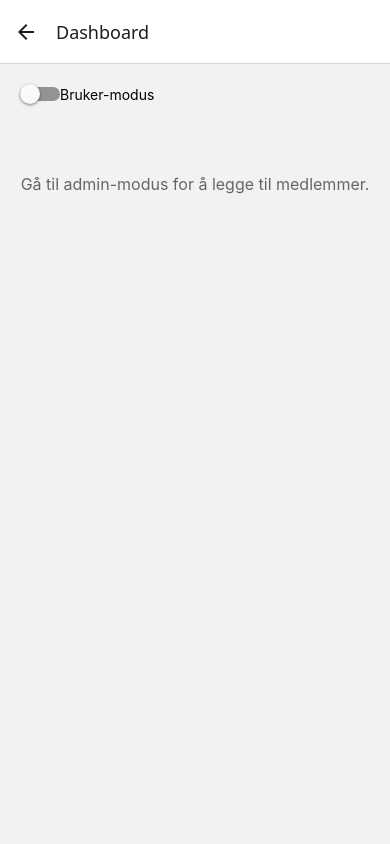
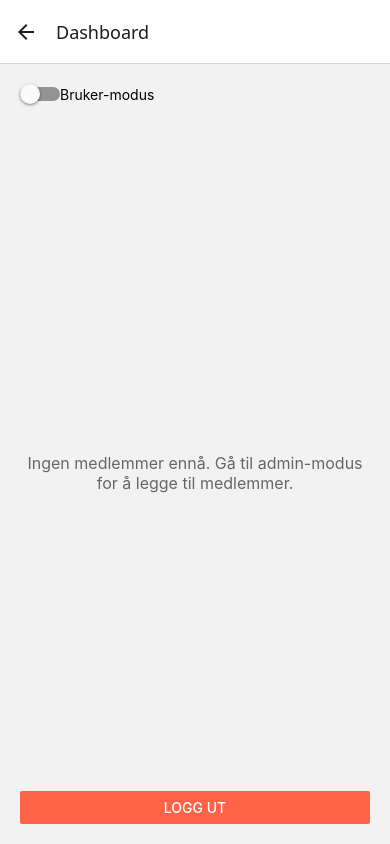
Before and after one commit to Kewick01/BachelorV3, a React Native app in the folder frontend/: screen /Dashboard in a window 390 px wide. Built offline with nearby package versions, Linux system fonts and the light colour scheme.

Commit message:
Endringer i stil på dashboard og noe annet småpirk

```diff
--- a/frontend/package.json
+++ b/frontend/package.json
@@ -12,6 +12,7 @@
   "dependencies": {
     "@react-navigation/native": "^7.1.8",
     "@react-navigation/native-stack": "^7.3.12",
+    "axios": "^1.9.0",
     "react": "19.0.0",
     "react-native": "0.79.2",
     "react-native-gesture-handler": "^2.25.0",
--- a/frontend/screens/DashboardScreen.tsx
+++ b/frontend/screens/DashboardScreen.tsx
@@ -1,5 +1,6 @@
 import React from 'react';
-import { View, Text, StyleSheet, Button, FlatList, Switch, TouchableOpacity } from 'react-native';
+import { View, Text, StyleSheet, Button, FlatList, Switch, TouchableOpacity, Alert } from 'react-native';
+import axios from 'axios';
 import { useAppContext } from '../context/AppContext';
 import { NativeStackScreenProps } from '@react-navigation/native-stack';
 
@@ -8,13 +9,25 @@ type Props = NativeStackScreenProps<any>;
 export default function DashboardScreen({ navigation }: Props) {
   const { isAdmin, toggleAdmin, members } = useAppContext();
 
-  const renderEmpty = () => (
-    <Text style={styles.emptyText}>
-      {isAdmin
-        ? 'Ingen medlemmer ennå. Trykk på "Legg til medlem" for å starte.'
-        : 'Gå til admin-modus for å legge til medlemmer.'}
-    </Text>
-  );
+  const handleLogout = async () => {
+    try {
+      await axios.post('http://192.168.11.224:3000/logout', {}, { withCredentials: true });
+      Alert.alert('Du er logget ut!');
+      navigation.replace('Login');
+    } catch (error) {
+      console.error('Logout error:', error);
+      Alert.alert('Feil', 'Noe gikk galt under utlogging. Vennligst prøv igjen.');
+    }
+  };
+
+  const renderEmpty = () => {
+    if (isAdmin) return null;
+    return (
+      <Text style={styles.emptyText}>
+        Ingen medlemmer ennå. Gå til admin-modus for å legge til medlemmer.
+      </Text>
+    );
+  };
 
   const renderMember = ({ item }: any) => (
     <TouchableOpacity
@@ -33,6 +46,7 @@ export default function DashboardScreen({ navigation }: Props) {
         <Text>{isAdmin ? 'Admin-modus' : 'Bruker-modus'}</Text>
       </View>
 
+      <View style={styles.content}>
       {members.length === 0 ? (
         renderEmpty()
       ) : (
@@ -45,20 +59,28 @@ export default function DashboardScreen({ navigation }: Props) {
       )}
 
       {isAdmin && (
+        <View style={styles.buttonSpacing}>
         <Button
           title="Gå til Admin-verktøy"
           onPress={() => navigation.navigate('Admin')}
+          color="#1E90FF"
         />
+        </View>
       )}
-    </View>
+</View>
+
+    <View style={styles.logoutContainer}>
+  <Button title="Logg ut" onPress={handleLogout} color="#FF6347" />
+  </View>
+  </View>
   );
 }
 
 const styles = StyleSheet.create({
-  container: { flex: 1, padding: 20 },
+  container: { flex: 1, padding: 20, justifyContent: 'space-between', },
   header: { flexDirection: 'row', alignItems: 'center', marginBottom: 20 },
-  emptyText: { textAlign: 'center', fontSize: 16, color: '#666', marginTop: 50 },
-  list: { gap: 10 },
+  emptyText: { textAlign: 'center', fontSize: 16, color: '#666', marginTop: 50,},
+  list: { gap: 10, flexGrow: 1,},
   memberBubble: {
     padding: 20,
     borderWidth: 1,
@@ -68,4 +90,15 @@ const styles = StyleSheet.create({
   },
   memberName: { fontSize: 16 },
   level: { fontSize: 12, color: '#888' },
+  logoutContainer: {
+    marginTop: 20,
+  },
+  content: {
+    flex: 1,
+    justifyContent: 'center',
+  },
+  buttonSpacing: {
+    marginTop: 20,
+  },
+
 });
--- a/package.json
+++ b/package.json
@@ -3,6 +3,7 @@
     "@react-native-community/cli": "^18.0.0"
   },
   "dependencies": {
+    "axios": "^1.9.0",
     "react-native": "^0.79.2"
   }
 }
```
Also changed, not shown: 1 other file (tests, documents, lock files or other folders).
